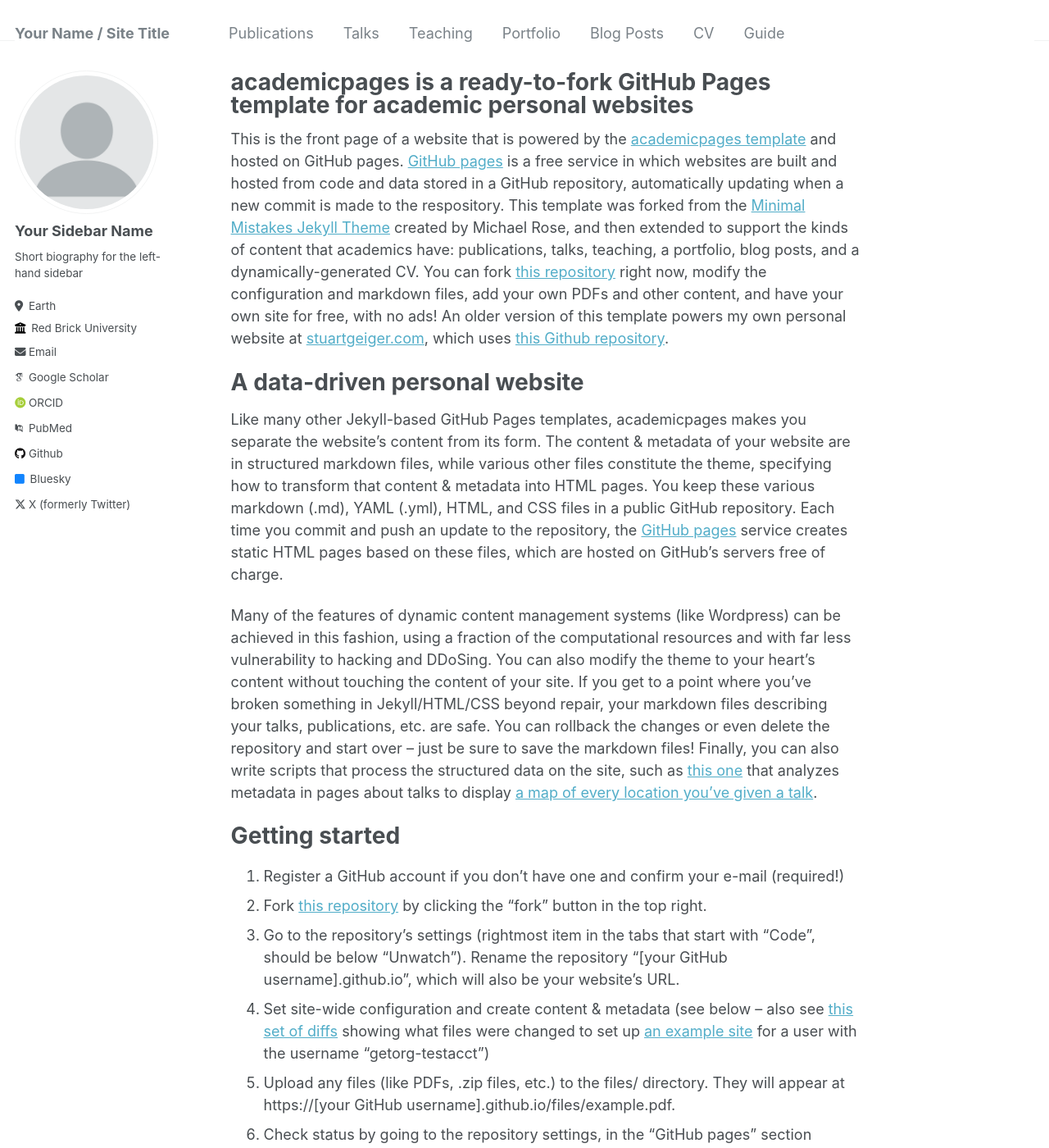
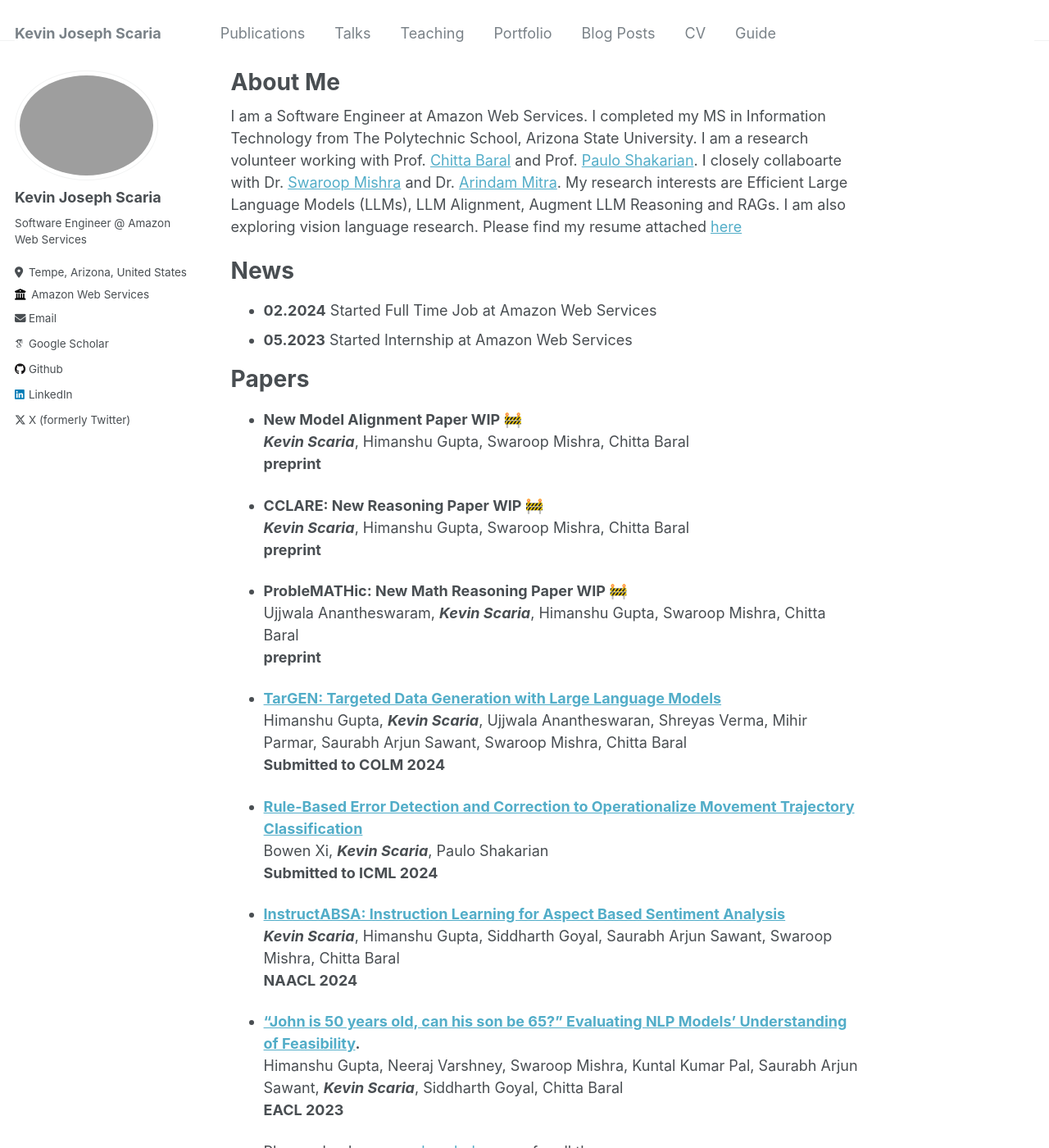
Before and after one commit to kevinscaria/kevinscaria.github.io, a Jekyll site: the page built from _pages/about.md, in a window 1280 px wide and 1400 px high. Shown: the whole window at 82% size. Built offline with Jekyll 4.4.1, drawn with Linux system fonts in a browser that asks for light colours; some web fonts are replaced; some of the changed text lies outside the part shown.

Commit message:
Added my stuff

```diff
--- a/_config.yml
+++ b/_config.yml
@@ -3,77 +3,17 @@
 # This config file is meant for settings that affect your entire site, values
 # which you are expected to set up once and rarely need to edit after that.
 # For technical reasons, this file is *NOT* reloaded automatically when you use
-# `jekyll serve -l -H localhost`. If you change this file, please restart the
-# server process.
-
-# Basic Site Settings
-locale                   : "en-US"
-title                    : "Your Name / Site Title"
-title_separator          : "-"
-name                     : &name "Your Name"
-description              : &description "personal description"
-url                      : https://academicpages.github.io # the base hostname & protocol for your site e.g. "https://mmistakes.github.io"
-baseurl                  : "" # the subpath of your site, e.g. "/blog"
-repository               : "academicpages/academicpages.github.io"
-
-# Site Author - The following control what appear as part of the author content on the side bar.
-#               If a field is blank the icon and link will not appear, otherwise it will be shown.
-#               Additional customization can be done by editing /_includes/author-profile.html
-author:
-  # Biographic information
-  avatar           : "profile.png"
-  name             : "Your Sidebar Name"
-  pronouns         : # example: "she/her"
-  bio              : "Short biography for the left-hand sidebar"
-  location         : "Earth"
-  employer         : "Red Brick University"
-  uri              : # URL
-  email            : "none@example.org"
-
-  # Academic websites
-  arxiv            : # URL - Update with the correct link to your profile
-  googlescholar    : "https://scholar.google.com/citations?user=PS_CX0AAAAAJ"
-  impactstory      : # URL
-  orcid            : "http://orcid.org/yourorcidurl"
-  pubmed           : "https://www.ncbi.nlm.nih.gov/pubmed/?term=john+snow"
-  researchgate     : # URL
-
-  # Repositories and software development
-  bitbucket        : # Username - Update with your username on the site
-  codepen          : # Username
-  dribbble         : # Username
-  github           : "academicpages"
-  kaggle           : # Username
-  stackoverflow    : # User number or user number and name (i.e., use "1" or "1/jeff-atwood")
-
-  # Social media
-  bluesky          : "bsky.app" # Replace this with you Bluesky username
-  facebook         : # Username
-  flickr           : # Username
-  foursquare       : # Username
-  goodreads        : # Username
-  google_plus      : # Username
-  keybase          : # Username
-  instagram        : # Username
-  lastfm           : # Username
-  linkedin         : # Username
-  mastodon         : # URL
-  medium           : # URL
-  pinterest        : # Username
-  soundcloud       : # Username
-  steam            : # Username
-  telegram         : # URL
-  tumblr           : # Username
-  twitter          : "UniofOxford"  # Replace this with your X / Twitter handle
-  vine             : # Username
-  weibo            : # Username
-  wikipedia        : # Username
-  xing             : # Username
-  youtube          : # Username
-  zhihu            : # URL
-
+# `jekyll serve`. If you change this file, please restart the server process.
 
 # Site Settings
+locale                   : "en-US"
+title                    : "Kevin Joseph Scaria"
+title_separator          : "-"
+name                     : &name "Kevin Joseph Scaria"
+description              : &description "personal description"
+url                      : https://kevinscaria.github.io/ # the base hostname & protocol for your site e.g. "https://mmistakes.github.io"
+baseurl                  : "" # the subpath of your site, e.g. "/blog"
+repository               : "https://github.com/kevinscaria/kevinscaria.github.io"
 teaser                   :  # filename of teaser fallback teaser image placed in /images/, .e.g. "500x300.png"
 breadcrumbs              : false # true, false (default)
 words_per_minute         : 160
@@ -107,16 +47,13 @@ staticman:
       options:
         format           : "iso8601" # "iso8601" (default), "timestamp-seconds", "timestamp-milliseconds"
 atom_feed:
-  hide                   : false     # change to true to hide the RSS feed in the footer
   path                   : # blank (default) uses feed.xml
-
 
 # SEO Related
 google_site_verification :
 bing_site_verification   :
 alexa_site_verification  :
 yandex_site_verification :
-
 
 # Social Sharing
 twitter:
@@ -136,9 +73,48 @@ social:
 
 # Analytics
 analytics:
-  provider               :  "google-universal" # false (default), "google", "google-universal", "google-analytics-4", "custom"
+  provider               :  "google-universal" # false (default), "google", "google-universal", "custom"
   google:
     tracking_id          :
+
+
+# Site Author
+author:
+  name             : "Kevin Joseph Scaria"
+  avatar           : "profile.jpg"
+  bio              : "Software Engineer @ Amazon Web Services"
+  location         : "Tempe, Arizona, United States"
+  employer         : "Amazon Web Services"
+  pubmed           : #"https://www.ncbi.nlm.nih.gov/pubmed/?term=john+snow"
+  googlescholar    : "https://scholar.google.com/citations?user=nsYohr8AAAAJ&hl=en"
+  email            : "kscaria@asu.edu"
+  researchgate     :  # example: "https://www.researchgate.net/profile/yourprofile"
+  uri              :
+  bitbucket        :
+  codepen          :
+  dribbble         :
+  flickr           :
+  facebook         :
+  foursquare       :
+  github           : "kevinscaria"
+  google_plus      :
+  keybase          :
+  instagram        :
+  impactstory      : #"https://profiles.impactstory.org/u/xxxx-xxxx-xxxx-xxxx"
+  lastfm           :
+  linkedin         : "kevin-scaria"
+  orcid            : #"http://orcid.org/yourorcidurl"
+  pinterest        :
+  soundcloud       :
+  stackoverflow    : # http://stackoverflow.com/users/123456/username
+  steam            :
+  tumblr           :
+  twitter          : "thegraydleguy"
+  vine             :
+  weibo            :
+  xing             :
+  youtube          :
+  wikipedia        :
 
 
 # Reading Files
@@ -269,7 +245,6 @@ defaults:
       author_profile: true
       share: true
 
-
 # Sass/SCSS
 sass:
   sass_dir: _sass
--- a/_pages/about.md
+++ b/_pages/about.md
@@ -1,49 +1,72 @@
 ---
 permalink: /
-title: "academicpages is a ready-to-fork GitHub Pages template for academic personal websites"
+title: "About Me"
+excerpt: "About Me"
 author_profile: true
 redirect_from:
   - /about/
   - /about.html
 ---
 
-This is the front page of a website that is powered by the [academicpages template](https://github.com/academicpages/academicpages.github.io) and hosted on GitHub pages. [GitHub pages](https://pages.github.com) is a free service in which websites are built and hosted from code and data stored in a GitHub repository, automatically updating when a new commit is made to the respository. This template was forked from the [Minimal Mistakes Jekyll Theme](https://mmistakes.github.io/minimal-mistakes/) created by Michael Rose, and then extended to support the kinds of content that academics have: publications, talks, teaching, a portfolio, blog posts, and a dynamically-generated CV. You can fork [this repository](https://github.com/academicpages/academicpages.github.io) right now, modify the configuration and markdown files, add your own PDFs and other content, and have your own site for free, with no ads! An older version of this template powers my own personal website at [stuartgeiger.com](http://stuartgeiger.com), which uses [this Github repository](https://github.com/staeiou/staeiou.github.io).
+I am a Software Engineer at Amazon Web Services. I completed my MS in Information Technology from The Polytechnic School, Arizona State University.
+I am a research volunteer working with Prof. [Chitta Baral](https://www.public.asu.edu/~cbaral/) and Prof. [Paulo Shakarian](https://search.asu.edu/profile/2424157).
+I closely collaboarte with Dr. [Swaroop Mishra](https://swarooprm.github.io/) and Dr. [Arindam Mitra](https://ari9dam.github.io/).
+My research interests are Efficient Large Language Models (LLMs), LLM Alignment, Augment LLM Reasoning and RAGs.
+I am also exploring vision language research.
+Please find my resume attached [here](https://drive.google.com/file/d/1ielxtf5bxN0a6WehCDCIUN2bEOE7Pqxp/view?usp=sharing)
 
-A data-driven personal website
+News
 ======
-Like many other Jekyll-based GitHub Pages templates, academicpages makes you separate the website's content from its form. The content & metadata of your website are in structured markdown files, while various other files constitute the theme, specifying how to transform that content & metadata into HTML pages. You keep these various markdown (.md), YAML (.yml), HTML, and CSS files in a public GitHub repository. Each time you commit and push an update to the repository, the [GitHub pages](https://pages.github.com/) service creates static HTML pages based on these files, which are hosted on GitHub's servers free of charge.
+* **02.2024** Started Full Time Job at Amazon Web Services
+* **05.2023** Started Internship at Amazon Web Services
 
-Many of the features of dynamic content management systems (like Wordpress) can be achieved in this fashion, using a fraction of the computational resources and with far less vulnerability to hacking and DDoSing. You can also modify the theme to your heart's content without touching the content of your site. If you get to a point where you've broken something in Jekyll/HTML/CSS beyond repair, your markdown files describing your talks, publications, etc. are safe. You can rollback the changes or even delete the repository and start over -- just be sure to save the markdown files! Finally, you can also write scripts that process the structured data on the site, such as [this one](https://github.com/academicpages/academicpages.github.io/blob/master/talkmap.ipynb) that analyzes metadata in pages about talks to display [a map of every location you've given a talk](https://academicpages.github.io/talkmap.html).
+Papers
+======
+* **New Model Alignment Paper WIP 🚧** <br>
+***Kevin Scaria***, Himanshu Gupta, Swaroop Mishra, Chitta Baral <br>
+  **preprint**<br>
 
-Getting started
+* **CCLARE: New Reasoning Paper WIP 🚧** <br>
+***Kevin Scaria***, Himanshu Gupta, Swaroop Mishra, Chitta Baral <br>
+  **preprint**<br>
+
+* **ProbleMATHic: New Math Reasoning Paper WIP 🚧** <br>
+Ujjwala Anantheswaram, ***Kevin Scaria***, Himanshu Gupta, Swaroop Mishra, Chitta Baral <br>
+  **preprint**<br>
+
+* **[TarGEN: Targeted Data Generation with Large Language Models](https://arxiv.org/abs/2308.14250)** <br>
+Himanshu Gupta, ***Kevin Scaria***, Ujjwala Anantheswaran, Shreyas Verma, Mihir Parmar, Saurabh Arjun Sawant, Swaroop Mishra, Chitta Baral <br>
+  **Submitted to COLM 2024**<br>
+
+* **[Rule-Based Error Detection and Correction to Operationalize Movement Trajectory Classification](https://arxiv.org/abs/2308.14250)** <br>
+Bowen Xi, ***Kevin Scaria***, Paulo Shakarian <br>
+  **Submitted to ICML 2024**<br>
+
+* **[InstructABSA: Instruction Learning for Aspect Based Sentiment Analysis](https://arxiv.org/abs/2302.08624)** <br>
+***Kevin Scaria***, Himanshu Gupta, Siddharth Goyal, Saurabh Arjun Sawant, Swaroop Mishra, Chitta Baral <br>
+  **NAACL 2024**<br>
+
+* **["John is 50 years old, can his son be 65?" Evaluating NLP Models' Understanding of Feasibility](https://arxiv.org/abs/2210.07471).** <br>
+Himanshu Gupta, Neeraj Varshney, Swaroop Mishra, Kuntal Kumar Pal, Saurabh Arjun Sawant, ***Kevin Scaria***, Siddharth Goyal, Chitta Baral <br>
+  **EACL 2023**<br>
+
+* Please check [my google scholar](https://scholar.google.com/citations?user=nsYohr8AAAAJ&hl=en) page for all the papers.
+
+Education
 ======
-1. Register a GitHub account if you don't have one and confirm your e-mail (required!)
-1. Fork [this repository](https://github.com/academicpages/academicpages.github.io) by clicking the "fork" button in the top right.
-1. Go to the repository's settings (rightmost item in the tabs that start with "Code", should be below "Unwatch"). Rename the repository "[your GitHub username].github.io", which will also be your website's URL.
-1. Set site-wide configuration and create content & metadata (see below -- also see [this set of diffs](http://archive.is/3TPas) showing what files were changed to set up [an example site](https://getorg-testacct.github.io) for a user with the username "getorg-testacct")
-1. Upload any files (like PDFs, .zip files, etc.) to the files/ directory. They will appear at https://[your GitHub username].github.io/files/example.pdf.
-1. Check status by going to the repository settings, in the "GitHub pages" section
+* **01.2022-12.2023** MS - Information Technology, Arizona State University
+* **2019-2019** Post Graduate Program in Data Science Engineering, Great Lakes Institute of Management
+* **2014-2018** B.Tech., SRM Institute of Science and Technology,
 
-Site-wide configuration
-------
-The main configuration file for the site is in the base directory in [_config.yml](https://github.com/academicpages/academicpages.github.io/blob/master/_config.yml), which defines the content in the sidebars and other site-wide features. You will need to replace the default variables with ones about yourself and your site's github repository. The configuration file for the top menu is in [_data/navigation.yml](https://github.com/academicpages/academicpages.github.io/blob/master/_data/navigation.yml). For example, if you don't have a portfolio or blog posts, you can remove those items from that navigation.yml file to remove them from the header.
+Experience
+======
+* **02.20234-Present** Software Engineer at Amazon Web Services.
+* **05.2023-07.2023** Software Engineer Intership at Amazon Web Services.
+* **03.2022-12.2023** Data Science Analyst - [ASU Decision Theater Network](https://dt.asu.edu/).
+* **08.2022-04.2023** Graduate research assistant under Dr. Paulo Shakarian - [ASU Lab V2](https://labs.engineering.asu.edu/labv2/).
+* **01.2022-04.2023** Graduate research volunteer under Dr. Chitta Baral [ASU CogInt Labs](https://cogintlab-asu.github.io/).
+* **01.2020-12.2021** Data Science Analyst at an AI consulting firm - [Tiger Analytics](https://www.tigeranalytics.com/).
 
-Create content & metadata
-------
-For site content, there is one markdown file for each type of content, which are stored in directories like _publications, _talks, _posts, _teaching, or _pages. For example, each talk is a markdown file in the [_talks directory](https://github.com/academicpages/academicpages.github.io/tree/master/_talks). At the top of each markdown file is structured data in YAML about the talk, which the theme will parse to do lots of cool stuff. The same structured data about a talk is used to generate the list of talks on the [Talks page](https://academicpages.github.io/talks), each [individual page](https://academicpages.github.io/talks/2012-03-01-talk-1) for specific talks, the talks section for the [CV page](https://academicpages.github.io/cv), and the [map of places you've given a talk](https://academicpages.github.io/talkmap.html) (if you run this [python file](https://github.com/academicpages/academicpages.github.io/blob/master/talkmap.py) or [Jupyter notebook](https://github.com/academicpages/academicpages.github.io/blob/master/talkmap.ipynb), which creates the HTML for the map based on the contents of the _talks directory).
-
-**Markdown generator**
-
-I have also created [a set of Jupyter notebooks](https://github.com/academicpages/academicpages.github.io/tree/master/markdown_generator
-) that converts a CSV containing structured data about talks or presentations into individual markdown files that will be properly formatted for the academicpages template. The sample CSVs in that directory are the ones I used to create my own personal website at stuartgeiger.com. My usual workflow is that I keep a spreadsheet of my publications and talks, then run the code in these notebooks to generate the markdown files, then commit and push them to the GitHub repository.
-
-How to edit your site's GitHub repository
-------
-Many people use a git client to create files on their local computer and then push them to GitHub's servers. If you are not familiar with git, you can directly edit these configuration and markdown files directly in the github.com interface. Navigate to a file (like [this one](https://github.com/academicpages/academicpages.github.io/blob/master/_talks/2012-03-01-talk-1.md) and click the pencil icon in the top right of the content preview (to the right of the "Raw | Blame | History" buttons). You can delete a file by clicking the trashcan icon to the right of the pencil icon. You can also create new files or upload files by navigating to a directory and clicking the "Create new file" or "Upload files" buttons.
-
-Example: editing a markdown file for a talk
-![Editing a markdown file for a talk](/images/editing-talk.png)
-
-For more info
-------
-More info about configuring academicpages can be found in [the guide](https://academicpages.github.io/markdown/). The [guides for the Minimal Mistakes theme](https://mmistakes.github.io/minimal-mistakes/docs/configuration/) (which this theme was forked from) might also be helpful.
+Volunteering, Honors and Awards
+======
+* 2023 EMNLP Reviewer
```
Also changed, not shown: README.md (+1 -36 lines), 1 other file.
